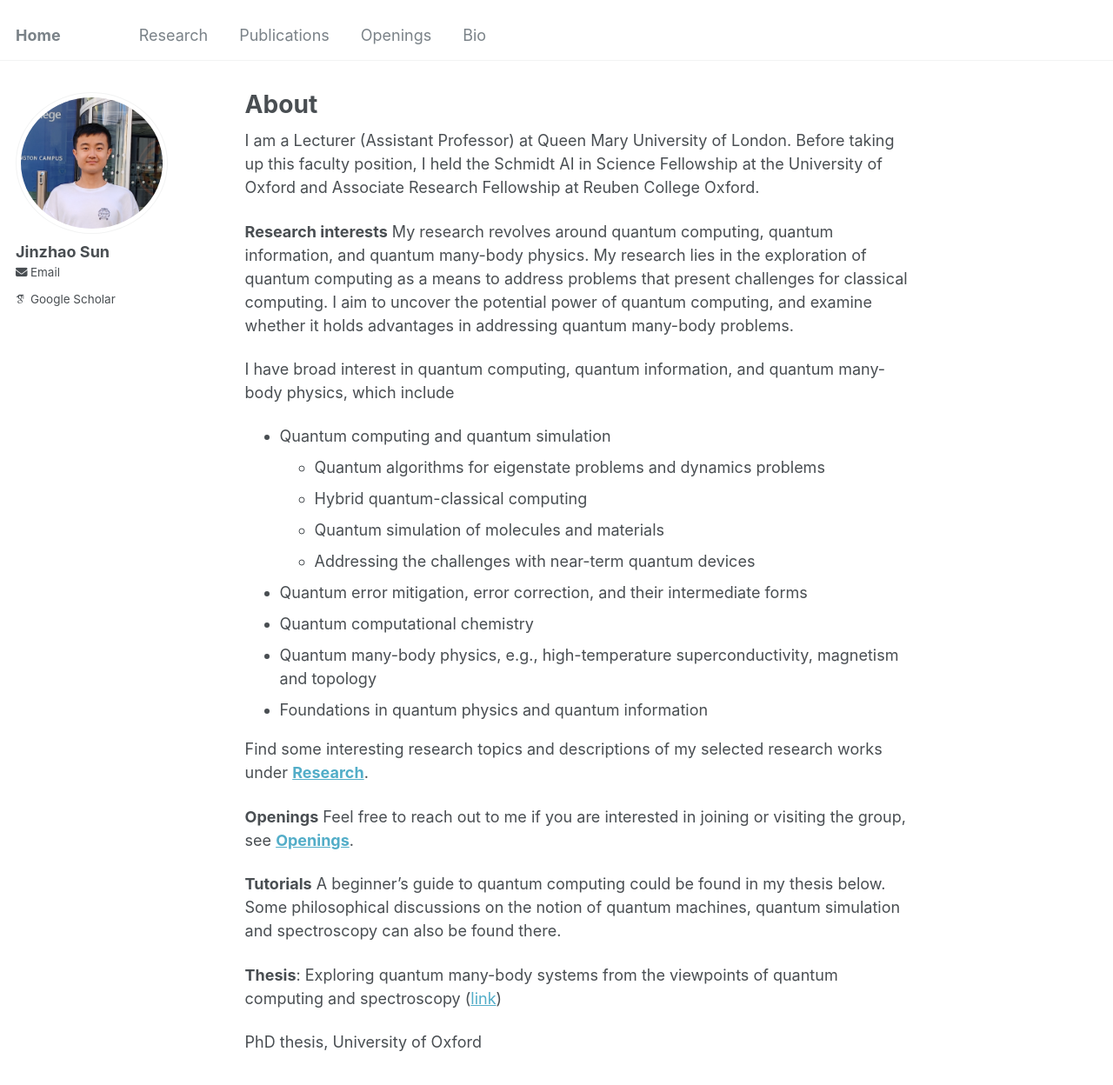
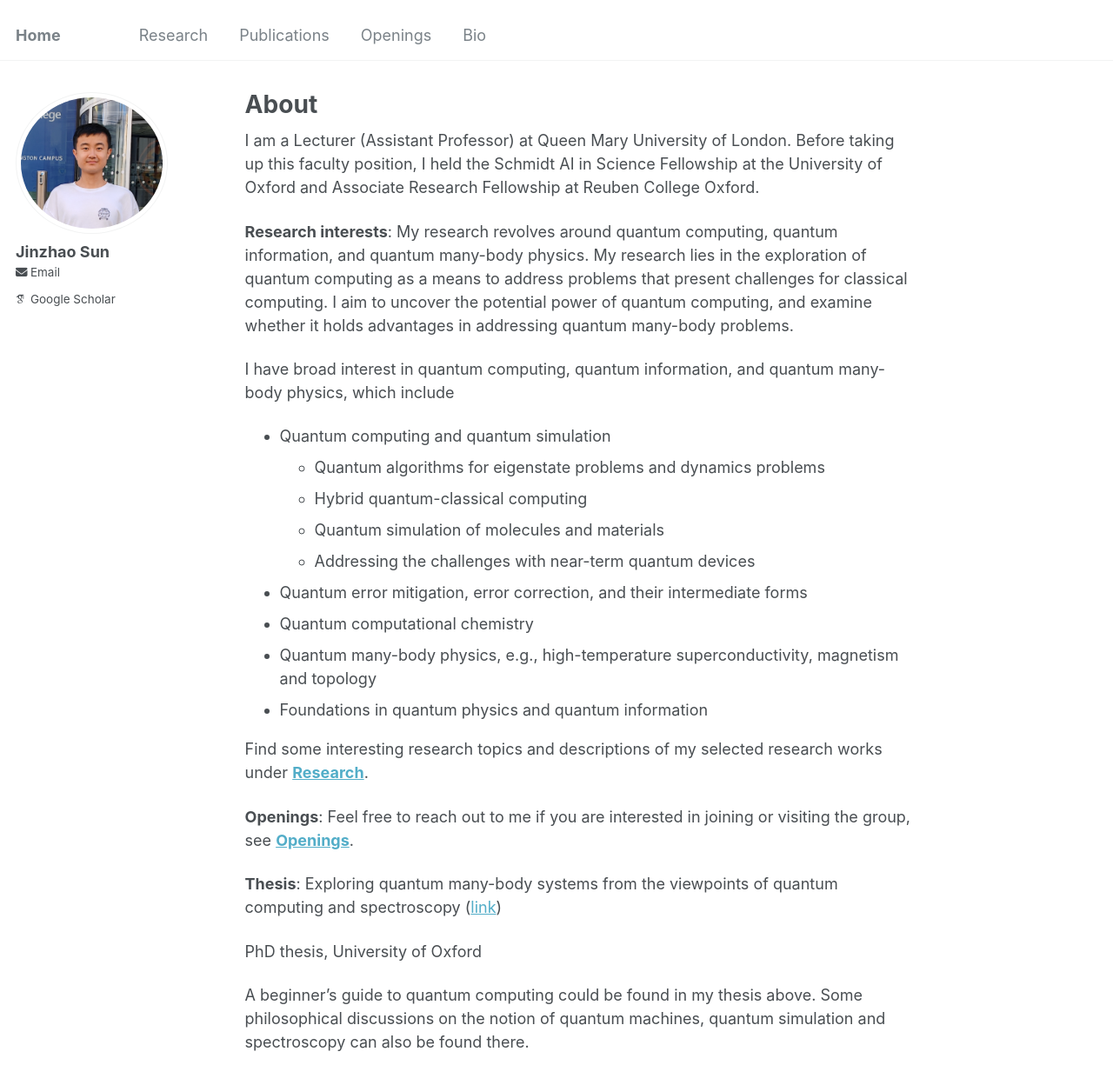
Before and after one commit to jinzhao-sun/jinzhao-sun.github.io, a Jekyll site: the page built from _pages/about.md, in a window 1280 px wide and 1400 px high. Shown: the top 1248 px of the window at 87% size. Built offline with Jekyll 4.4.1, drawn with Linux system fonts in a browser that asks for light colours; some web fonts are replaced.

Commit message:
Update about.md

```diff
--- a/_pages/about.md
+++ b/_pages/about.md
@@ -9,7 +9,7 @@ redirect_from:
 
 I am a Lecturer (Assistant Professor) at Queen Mary University of London. Before taking up this faculty position, I held the Schmidt AI in Science Fellowship at the University of Oxford and Associate Research Fellowship at Reuben College Oxford.
 
-**Research interests** My research revolves around quantum computing, quantum information, and quantum many-body physics. My research lies in the exploration of quantum computing as a means to address problems that present challenges for classical computing. I aim to uncover the potential power of quantum computing, and examine whether it holds advantages in addressing quantum many-body problems.
+**Research interests**: My research revolves around quantum computing, quantum information, and quantum many-body physics. My research lies in the exploration of quantum computing as a means to address problems that present challenges for classical computing. I aim to uncover the potential power of quantum computing, and examine whether it holds advantages in addressing quantum many-body problems.
 
 I have broad interest in quantum computing, quantum information, and quantum many-body physics, which include
 * Quantum computing and quantum simulation
@@ -24,11 +24,11 @@ I have broad interest in quantum computing, quantum information, and quantum man
 
 Find some interesting research topics and descriptions of my selected research works under **[Research](research.md)**.
 
-**Openings** Feel free to reach out to me if you are interested in joining or visiting the group, see **[Openings](openings.md)**.
-
-**Tutorials** A beginner's guide to quantum computing could be found in my thesis below. Some philosophical discussions on the notion of quantum machines, quantum simulation and spectroscopy can also be found there.
+**Openings**: Feel free to reach out to me if you are interested in joining or visiting the group, see **[Openings](openings.md)**.
 
 **Thesis**:
 Exploring quantum many-body systems from the viewpoints of quantum computing and spectroscopy ([link](https://ora.ox.ac.uk/objects/uuid:de5499cb-9c49-4be3-acc1-5be4cb81099d))
 
 PhD thesis, University of Oxford
+
+A beginner's guide to quantum computing could be found in my thesis above. Some philosophical discussions on the notion of quantum machines, quantum simulation and spectroscopy can also be found there.
```
